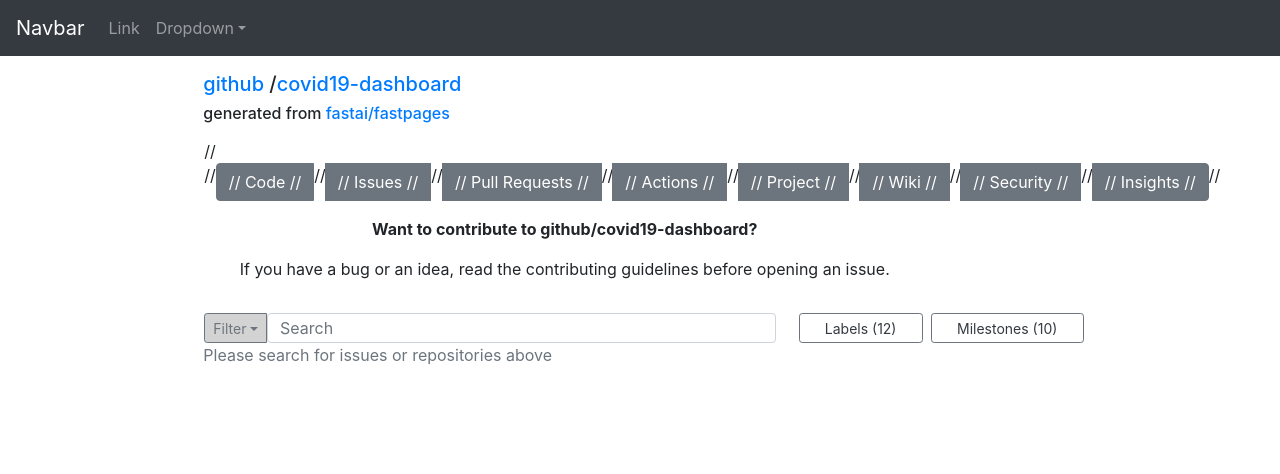
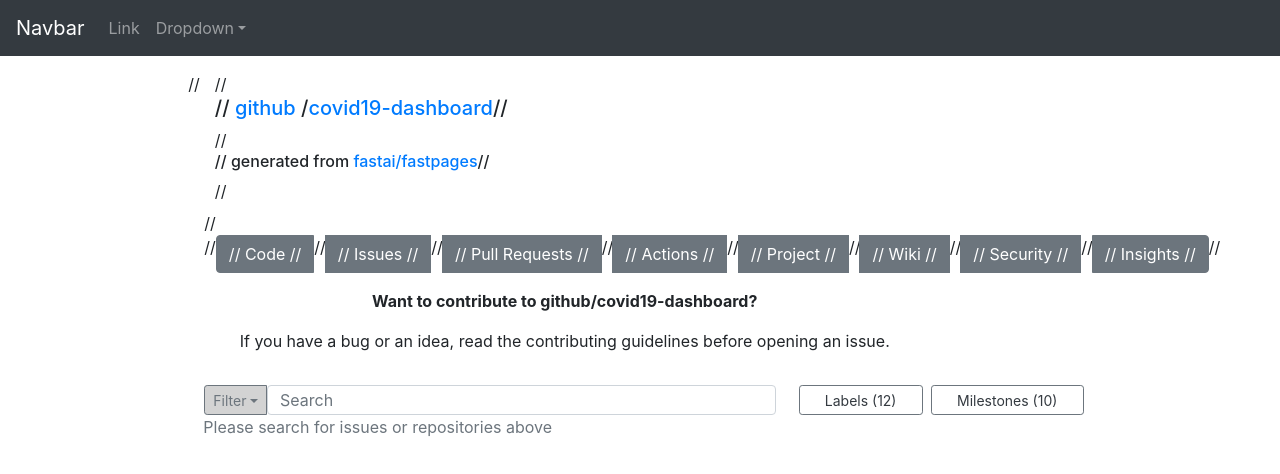
Before and after one commit to khoi148/GithubIssueListClone, a React (Create React App) app: page / in a window 1280 px wide. Shown: the top 474 px of the page. Built offline with nearby package versions, Linux system fonts and the light colour scheme; sample sign-in values are in the browser's storage.

Commit message:
Hung commented out unnecessary things
 At line 320 - 327

```diff
--- a/src/App.js
+++ b/src/App.js
@@ -317,14 +317,14 @@
 
         <div className="col-8 px-0">
           <div className="row pt-3">
-            <div className="col-6">
-              <h5>
-                <a href="#">github</a> /<a href="#">covid19-dashboard</a>
-              </h5>
-              <h6>
-                generated from <a href="#">fastai/fastpages</a>
-              </h6>
-            </div>
+//             <div className="col-6">
+//               <h5>
+//                 <a href="#">github</a> /<a href="#">covid19-dashboard</a>
+//               </h5>
+//               <h6>
+//                 generated from <a href="#">fastai/fastpages</a>
+//               </h6>
+//             </div>
 
             {/* these are tabs: Code Issues Pull-Reuquests ... */}
             <ProjectTabs />
```
